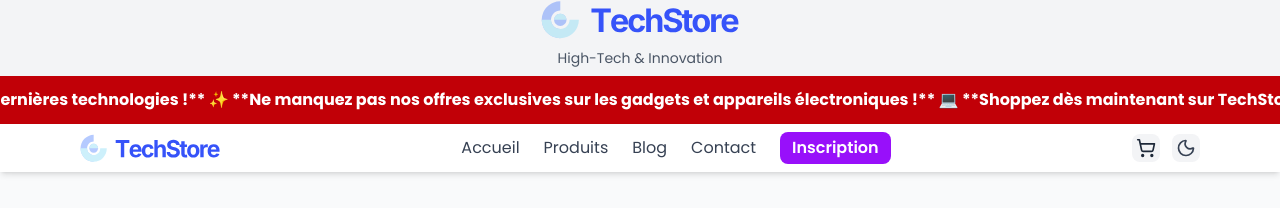
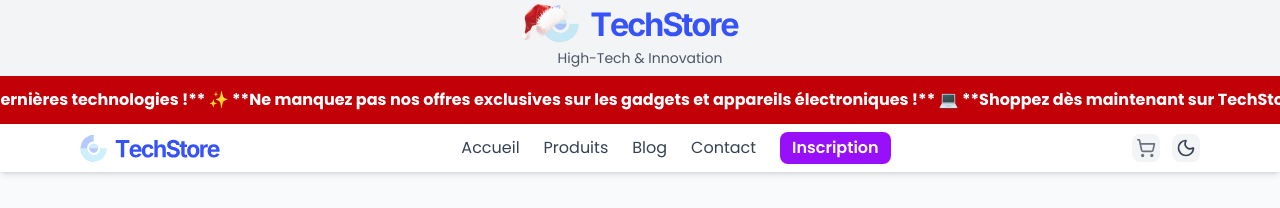
Before and after one commit to mediihass/techstore, a Next.js app: page /inscription in a window 1280 px wide. Shown: the top 208 px of the page. Built offline with nearby package versions, Linux system fonts and the light colour scheme.

Commit message:
snowfall

```diff
--- a/app/components/Header.js
+++ b/app/components/Header.js
@@ -4,24 +4,34 @@ import Marquee from "react-fast-marquee";
 
 export default function Header() {
   return (
-    <header className="w-full  bg-gray-100 text-center flex flex-col items-center gap-2">
-      {/* Nom du site */}
+    <header className="w-full bg-gray-100 text-center flex flex-col items-center gap-2 ">
+      {/* Nom du site avec le bonnet de Noël */}
+      <div className="relative top-1">
         <Image
           src="/images/logo.svg"
           alt="Logo"
           width={200}
-        height={150}
+          height={160}
           className="object-contain"
         />
+        <Image
+          src="/images/bonnet-noel.png"
+          alt="Bonnet de Noël"
+          width={50}
+          height={50}
+          className="absolute top-0 left-0  transform -translate-x-5 scale-x-[-1]"
+        />
+      </div>
 
       {/* Mini-slogan */}
       <p className="text-sm text-gray-600 font-poppins">
         High-Tech & Innovation
       </p>
+
       <Marquee
         speed={30}
         gradient={false}
-        className="bg-red-700  text-white font-bold py-3"
+        className="bg-red-700 text-white font-bold py-3"
       >
         🛍️ **Découvrez les dernières technologies !** ✨ **Ne manquez pas nos
         offres exclusives sur les gadgets et appareils électroniques !** 💻
--- a/app/components/NavBar.js
+++ b/app/components/NavBar.js
@@ -100,7 +100,7 @@ export default function NavBar() {
               href="/cart"
               className="relative p-1 rounded-lg bg-gray-100 dark:bg-gray-700 hover:bg-gray-200 dark:hover:bg-gray-600 transition-colors duration-300"
             >
-              <ShoppingCart className="w-5 h-5 text-gray-800 dark:text-gray-900" />
+              <ShoppingCart className="w-5 h-5 text-gray-500" />
 
               {cartCount > 0 && (
                 <span className="absolute -top-1 -right-1 bg-purple-600 text-white text-xs w-4 h-4 flex items-center justify-center rounded-full">
--- a/app/globals.css
+++ b/app/globals.css
@@ -30,6 +30,10 @@ body {
   @apply bg-gray-900;
 }
 
+.dark .bg-gray-100 {
+  @apply bg-gray-900;
+}
+
 .dark .text-gray-900 {
   @apply text-white;
 }
--- a/app/page.js
+++ b/app/page.js
@@ -1,6 +1,7 @@
 "use client";
 import Link from "next/link";
 import BlurText from "../app/components/BlurText";
+import Snowfall from "react-snowfall";
 
 const handleAnimationComplete = () => {
   console.log("Animation completed!");
@@ -8,6 +9,8 @@ const handleAnimationComplete = () => {
 
 export default function HomePage() {
   return (
+    <>
+      <Snowfall color="#82c3d9" snowflakeCount={150} />
       <main className="w-screen min-h-screen flex flex-col items-center justify-center">
         <section className="w-screen relative">
           <div className="h-[80vh]">
@@ -46,5 +49,6 @@ export default function HomePage() {
           </div>
         </section>
       </main>
+    </>
   );
 }
```
Also changed, not shown: package.json (+7 -4 lines), public/images/bonnet-noel.png (added), 1 other file (tests, documents, lock files or other folders). Lines whose indentation alone changed are shown as unchanged.
